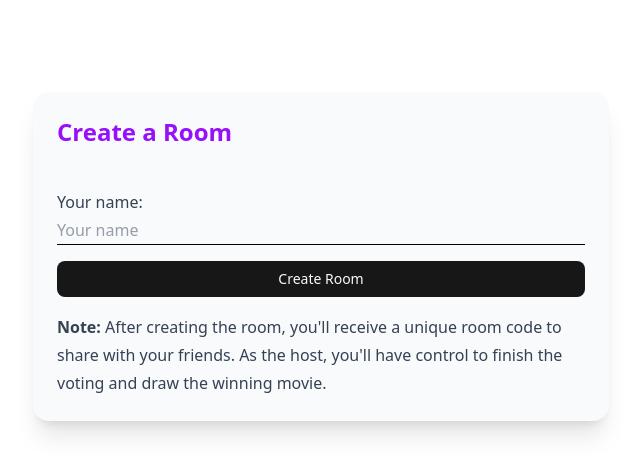
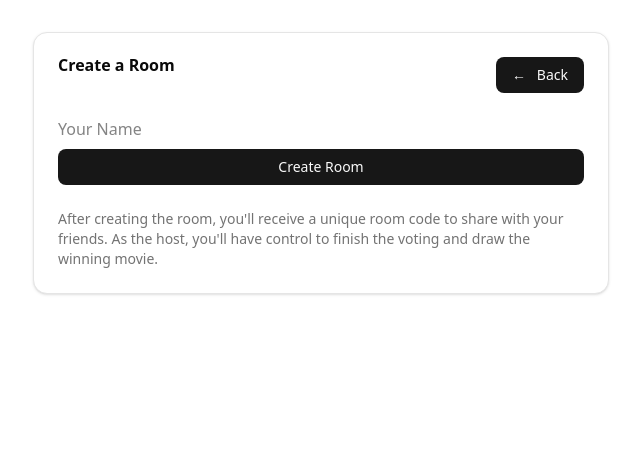
Before and after one commit to RickBarretto/movie-night, a Next.js app in the folder frontend/: page /create in a window 1280 px wide. Shown: the top 474 px of the page, without its empty margins (319-959 px from the left). Built offline with nearby package versions, Linux system fonts and the light colour scheme.

Commit message:
Style: Use ShadCN components for Create Page

```diff
--- a/frontend/src/pages/create.tsx
+++ b/frontend/src/pages/create.tsx
@@ -1,32 +1,43 @@
-import Link from 'next/link';
+import Link from "next/link";
 
-import { Button } from '@/components/ui/button';
-import { Callout } from '@/components/Callout';
-import { TextInput } from '@/components/Input';
-import { CardForm } from '@/components/Form';
+import { Button } from "@/components/ui/button";
+import {
+  Card,
+  CardAction,
+  CardContent,
+  CardDescription,
+  CardFooter,
+  CardHeader,
+  CardTitle,
+} from "@/components/ui/card";
+
 
 export default function CreatePage() {
   return (
-    <div className="max-w-xl h-screen py-10 mx-auto
-      flex flex-col justify-start gap-4"
-    >
-      <Link href="/">
-        <Button className="bg-transparent text-white cursor-pointer">
-          &larr; &nbsp; Back
-        </Button>
-      </Link>
-      <CardForm title="Create a Room">
-        <TextInput id="username" placeholder="Your name">
-          Your name
-        </TextInput>
-        <Button type="submit">Create Room</Button>
-        <Callout hint="Note">
-          After creating the room, you&apos;ll receive a unique room code
-          to share with your friends.
-          As the host, you&apos;ll have control to finish the voting
-          and draw the winning movie.
-        </Callout>
-      </CardForm>
-    </div>
+    <Card className="w-full max-w-xl mx-auto my-8">
+      <CardHeader>
+        <CardTitle>Create a Room</CardTitle>
+        <CardAction>
+          <Link className="cursor-pointer" href="/">
+            <Button className="bcursor-pointer">&larr; &nbsp; Back</Button>
+          </Link>
+        </CardAction>
+      </CardHeader>
+      <CardContent>
+        <form className="flex flex-col gap-2">
+          <input name="username" type="text" placeholder="Your Name" />
+          <Button name="/create" type="submit" className="cursor-pointer">
+            Create Room
+          </Button>
+        </form>
+      </CardContent>
+      <CardFooter className="flex-col gap-2">
+        <CardDescription>
+          After creating the room, you&apos;ll receive a unique room code to
+          share with your friends. As the host, you&apos;ll have control to
+          finish the voting and draw the winning movie.
+        </CardDescription>
+      </CardFooter>
+    </Card>
   );
 }
```
